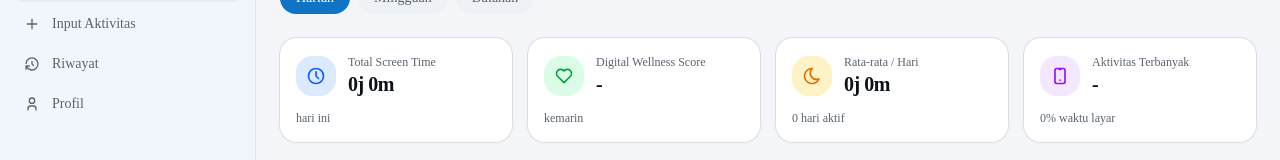
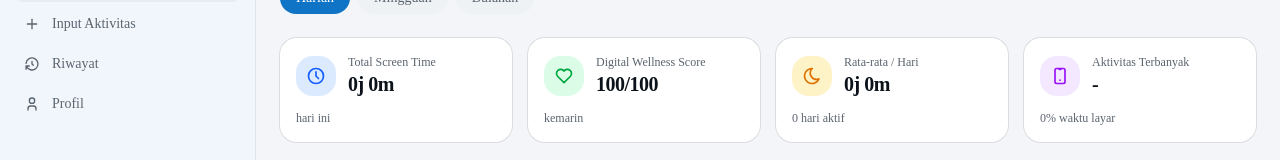
Before and after one commit to yascy1/digital-habit, a Next.js app: page /digital-habit/dashboard in a window 1280 px wide. Shown: the part 122-282 px from the top of the page. Built offline with nearby package versions, Linux system fonts and the light colour scheme.

Commit message:
Revert "fix: dashboard - nama dari akun terdaftar + wellness score pakai rata-rata harian"
This reverts commit 217891554e1f34dfe77b122e3c65ab7f49357e93.

```diff
--- a/app/dashboard/page.tsx
+++ b/app/dashboard/page.tsx
@@ -34,7 +34,7 @@ import {
   CartesianGrid,
   XAxis,
 } from "recharts"
-import { getActivities, getProfile } from "@/lib/activities"
+import { getActivities } from "@/lib/activities"
 import type { Activity } from "@/lib/types"
 
 const lineChartConfig = {
@@ -171,10 +171,7 @@ function computeStats(activities: Activity[], period: string) {
   const avgM = avgMin % 60
   const avgScreenTime = uniqueDays > 0 ? `${avgH}j ${avgM}m` : "0j 0m"
 
-  const avgDailyMin = uniqueDays > 0 ? totalMin / uniqueDays : 0
-  const wellnessScore = totalMin === 0
-    ? 0
-    : Math.max(10, Math.min(100, Math.round(100 - (avgDailyMin / 6) * 10)))
+  const wellnessScore = Math.max(0, Math.min(100, 100 - Math.floor(totalMin / (uniqueDays || 1) / 3)))
 
   return {
     stats: [
@@ -189,7 +186,7 @@ function computeStats(activities: Activity[], period: string) {
       {
         icon: IconHeart,
         label: "Digital Wellness Score",
-        value: totalMin === 0 ? "-" : `${wellnessScore}/100`,
+        value: `${wellnessScore}/100`,
         trend: period === "Harian" ? "kemarin" : period === "Mingguan" ? "minggu lalu" : "bulan lalu",
         iconBg: "bg-green-100",
         iconColor: "text-green-600",
@@ -294,7 +291,6 @@ const filters = ["Harian", "Mingguan", "Bulanan"] as const
 export default function DashboardPage() {
   const [activeFilter, setActiveFilter] = useState<string>("Harian")
   const [activities] = useState<Activity[]>(() => getActivities())
-  const profile = getProfile()
   const [datePicker, setDatePicker] = useState<string>(
     new Date().toISOString().split("T")[0]
   )
@@ -331,7 +327,7 @@ export default function DashboardPage() {
       <div className="flex flex-col gap-4 sm:flex-row sm:items-center sm:justify-between">
         <div className="flex flex-col gap-1">
           <h1 className="font-heading text-2xl font-semibold tracking-tight">
-            {"Halo, " + (profile.fullName?.split(" ")[0] || "Pengguna") + "!"}
+            Halo, Tyas!
           </h1>
           <p className="text-sm text-muted-foreground">
             Ini ringkasan aktivitas digitalmu.
```
